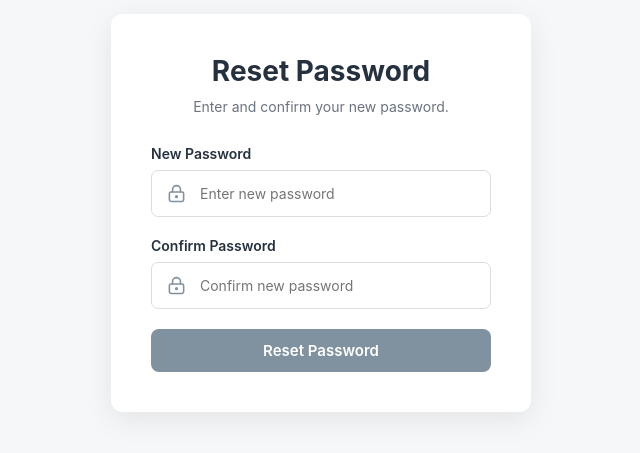
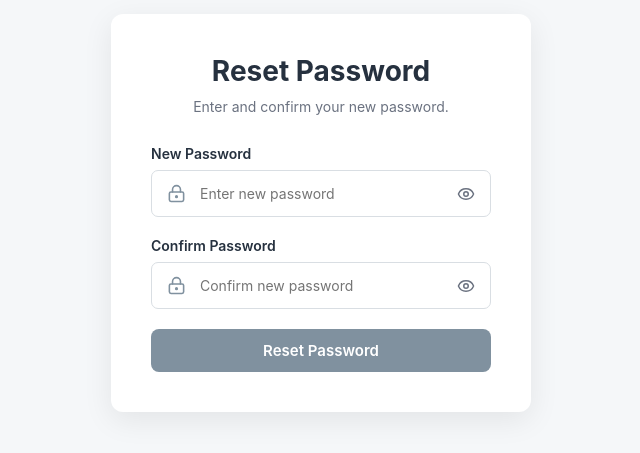
Before and after one commit to anilroyin/SCMS, a React (Vite) app in the folder client/: page /reset-password/1 in a window 1280 px wide. Shown: the part 187-640 px from the top of the page, without its empty margins (319-959 px from the left). Built offline with nearby package versions, Linux system fonts and the light colour scheme.

Commit message:
Fix: eye off on in resent password

```diff
--- a/client/src/pages/resetPassword.css
+++ b/client/src/pages/resetPassword.css
@@ -126,6 +126,34 @@
   text-decoration: underline;
 }
 
+.reset-password-field {
+  position: relative;
+  display: flex;
+  align-items: center;
+}
+
+.reset-password-field input {
+  width: 100%;
+  padding-left: 48px;
+  padding-right: 48px;
+}
+
+.reset-password-field .input-icon {
+  position: absolute;
+  left: 16px;
+  z-index: 2;
+  pointer-events: none;
+}
+
+.reset-password-field .reset-password-toggle {
+  position: absolute;
+  right: 16px;
+  z-index: 2;
+  display: flex;
+  align-items: center;
+  justify-content: center;
+}
+
 @media (max-width: 480px) {
   .reset-card {
     padding: 28px 22px;
```
